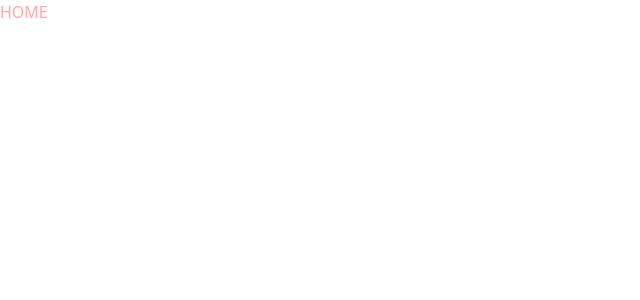
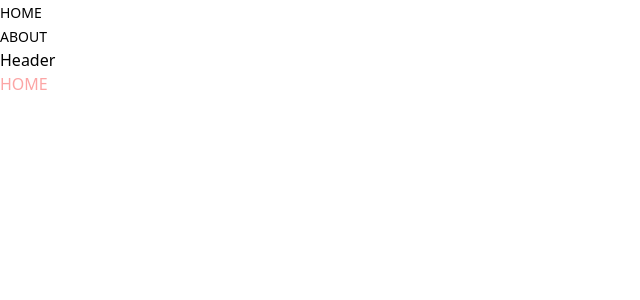
Before and after one commit to RYA234/imcbclone, a Next.js app: page / in a window 1280 px wide. Shown: the top 300 px of the page, without its empty margins (0-640 px from the left). Built offline with nearby package versions, Linux system fonts and the light colour scheme.

Commit message:
Section1 4 ヘッダー作成 1/2 ReactIconを使ってアイコンを表示

```diff
--- a/package.json
+++ b/package.json
@@ -17,6 +17,7 @@
     "postcss": "8.4.23",
     "react": "18.2.0",
     "react-dom": "18.2.0",
+    "react-icons": "^4.8.0",
     "tailwindcss": "3.3.2"
   }
 }
--- a/src/app/layout.jsx
+++ b/src/app/layout.jsx
@@ -1,9 +1,20 @@
 import './globals.css'
+import Header from '@/components/Header'
+
 
 export default function RootLayout({ children }) {
   return (
     <html lang="en">
-      <body>{children}</body>
+      <body>
+        {/* Header */}
+        <Header />
+
+        {/* Navbar */}
+
+        {/* SearchBox */}
+
+        {children}
+      </body>
     </html>
-  )
+  );
 }
--- /dev/null
+++ b/src/components/Header.jsx
@@ -0,0 +1,19 @@
+import MenuItem from "./MenuItem";
+import {AiFillHome} from "react-icons/ai"
+import {BsFillInfoCircleFill} from "react-icons/bs"
+
+export default function Header(){
+    return(
+        <div>
+            <div className="">
+                <MenuItem title="HOME" address="/" Icon={AiFillHome} />
+                <MenuItem title="ABOUT" address="/about" Icon={BsFillInfoCircleFill} />
+            </div>
+
+            <div className="">
+
+            </div>
+            Header
+        </div>
+    )
+}
--- /dev/null
+++ b/src/components/MenuItem.jsx
@@ -0,0 +1,13 @@
+import React from 'react'
+import Link from "next/link";
+
+export default function MenuItem({title,address,Icon}) {
+  return (
+    <div>
+        <Link href={address} className="mx-6 lg:mx-0 hover:text-amber-600">
+            <Icon className="text-2xl sm:hidden mx-4"/>
+            <p className="hidden sm:inline my-2 text-sm">{title}</p>
+        </Link>
+    </div>
+  )
+}
```
Also changed, not shown: 1 other file (tests, documents, lock files or other folders).
